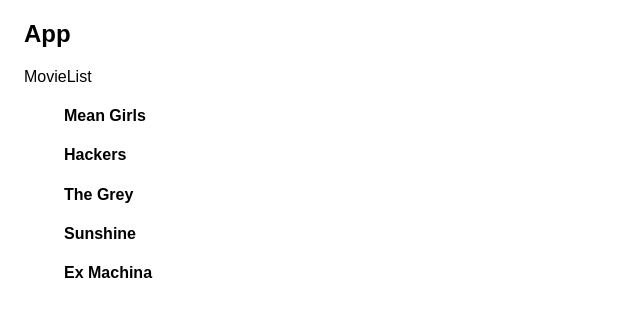
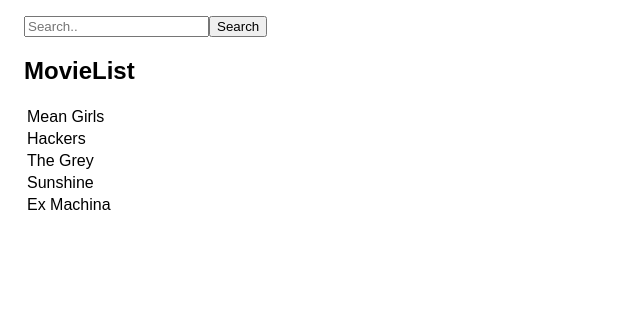
Before and after one commit to Pisotski/movieList, a React app: page / in a window 1280 px wide. Shown: the top 316 px of the page, without its empty margins (0-640 px from the left). Built offline with nearby package versions, Linux system fonts and the light colour scheme.

Commit message:
addad a Search field. Attempted to add some functionality for Search button.

```diff
--- a/src/App.jsx
+++ b/src/App.jsx
@@ -1,22 +1,49 @@
 import React, { Component} from "react";
 import "./App.css";
+import collection from "./fakeData"
 import MovieList from "./MovieList"
-import collection from "./fakeData"
+import Search from "./Search"
+
 
 class App extends React.Component{
   constructor(props) {
     super(props);
 
     this.state = {
+      value: '',
       currentMovieList: collection
     }
+    this.handleChange = this.handleChange.bind(this);
+    this.handleSubmit = this.handleSubmit.bind(this);
+  }
+
+  isMovieOnTheList(val) {
+    let obj = this.state.collection;
+    for (let key in obj) {
+      if (obj[key] === value) {
+        alert('hooray we got your movie');
+      } else {
+        alert('bad news');
+      }
+    }
+
+  }
+
+  handleChange(event) {
+    this.setState({value: event.target.value})
+  }
+
+  handleSubmit(event) {
+    isMovieOnTheList(event.target.value);
+    event.preventDefault();
   }
 
   render() {
     return(
       <div className="App">
-      <h2> App</h2>
-      <MovieList movies= {collection}/>
+        <Search handleSubmit = {this.handleSubmit} handleChange = {this.handleChange}/>
+        <h2>MovieList</h2>
+        <MovieList movies= {collection}/>
       </div>
     );
   }
--- a/src/MovieList.jsx
+++ b/src/MovieList.jsx
@@ -2,21 +2,13 @@ import React, { Component} from "react";
 import MovieListEntry from "./MovieListEntry"
 
 var MovieList = function(props) {
-  console.log(props.movies)
     return (
-    <div>MovieList
-    {props.movies.map((movie, index) => <MovieListEntry key={index} movie= {movie}/>)}
-    </div>
+    <table>
+      <tbody>
+        {props.movies.map((movie, index) => <tr key= {index}><MovieListEntry movie= {movie} index= {index}/></tr>)}
+      </tbody>
+    </table>
   )
-  //append each movie to the movieList and pass each movie to the props of MovieListEntry
-    //<div className= "movie-list">
-    //  {props.movies.map((movie) => <MovieListEntry movie={movie}/>)}
-    //</div>
 }
 
-// MovieList.propTypes = {
-//   movies: React.PropTypes.object.isRequired
-// };
-
-window.MovieList = MovieList;
 export default MovieList;
--- a/src/MovieListEntry.jsx
+++ b/src/MovieListEntry.jsx
@@ -1,12 +1,9 @@
 import React, { Component} from "react";
 
-//create template for single movie in the list
 var MovieListEntry = (props) => {
   return (
-  <div><ul><h4>{props.movie.title}</h4></ul>
-</div>
+  <td>{props.movie.title}</td>
   )
 };
 
-window.MovieListEntry = MovieListEntry;
 export default MovieListEntry;
--- /dev/null
+++ b/src/Search.jsx
@@ -0,0 +1,15 @@
+import React, { Component} from "react";
+
+var Search = function(props) {
+  console.log(props);
+  return (
+    <form onSubmit={props.handleSubmit}>
+      <label>
+        <input onChange={props.handleChange} className="form" type="text" placeholder="Search.."></input>
+        <button>Search</button>
+      </label>
+    </form>
+  )
+}
+
+export default Search;
```
